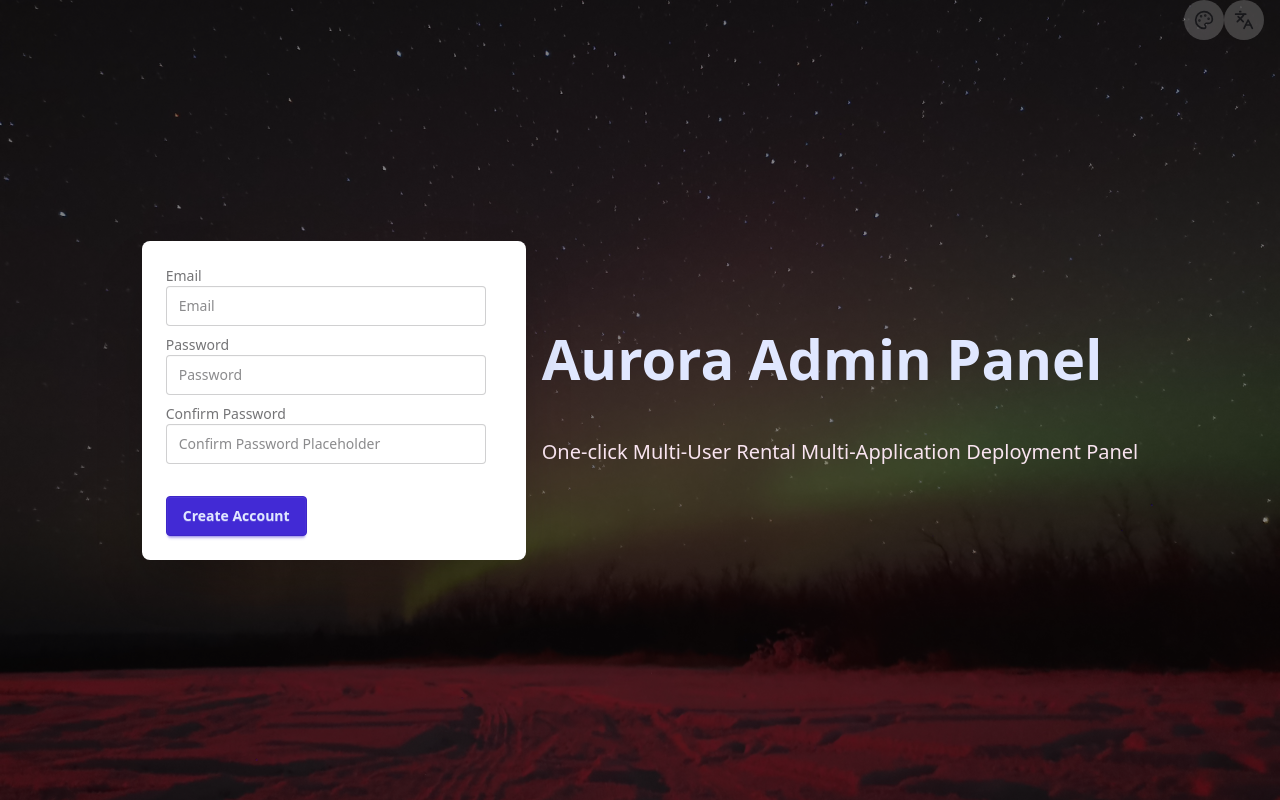
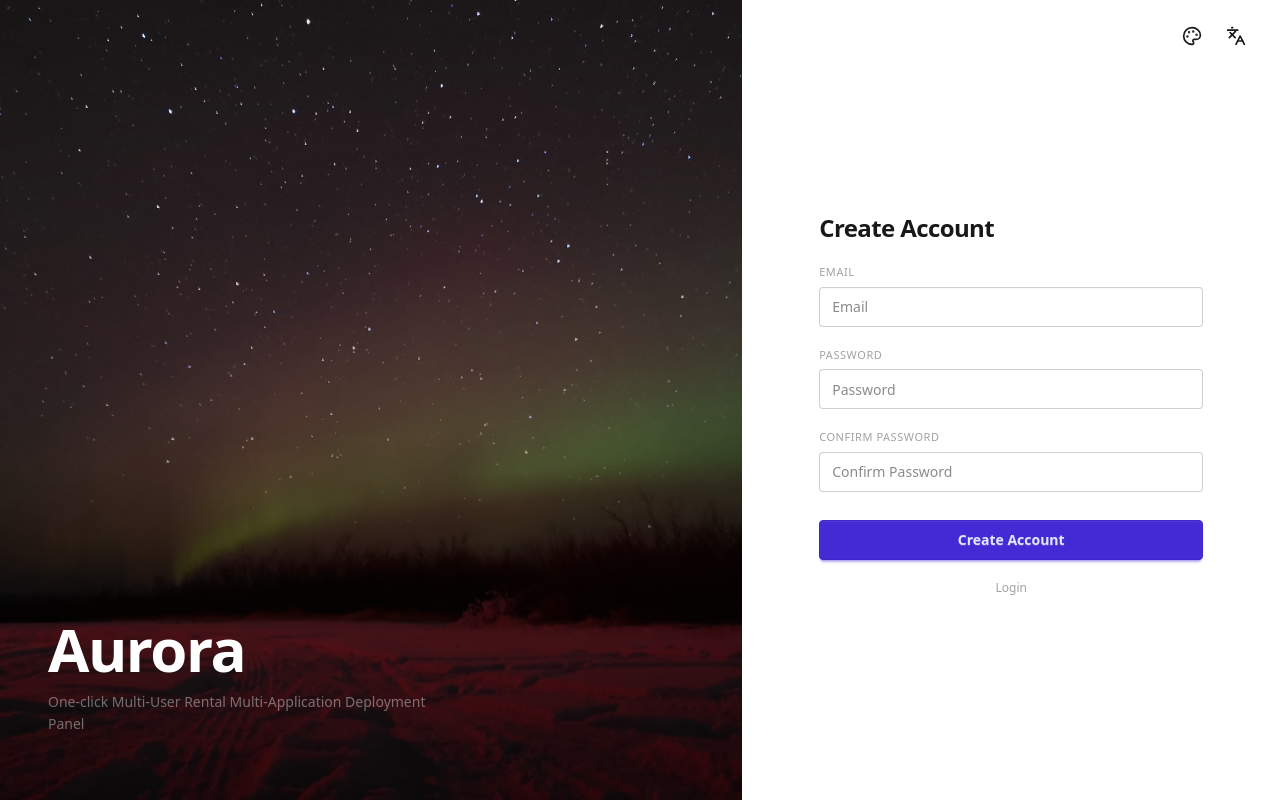
Before and after one commit to Aurora-Admin-Panel/frontend, a React (Vite) app: page /create-account in a window 1280 px wide. Built offline with nearby package versions, Linux system fonts and the light colour scheme; what apollo-upload-client would draw is missing.

Commit message:
redesign: auth pages with split-panel layout
Login and create account pages use a full-height split layout with
aurora background on the left and form on the right. Cleaner form
styling, framer-motion entrance animations.

```diff
--- a/src/features/auth/CreateAccoount.jsx
+++ b/src/features/auth/CreateAccoount.jsx
@@ -1,30 +1,53 @@
 import { useTranslation } from 'react-i18next'
+import { motion } from 'framer-motion'
 import EmailPasswordForm from './EmailPasswordForm'
-import ThemeSwitch from '../theme/ThemeSwitch';
-import LanguageSwitch from '../i18n/LanguageSwitch';
+import ThemeSwitch from '../theme/ThemeSwitch'
+import LanguageSwitch from '../i18n/LanguageSwitch'
 
 const CreateAccount = () => {
   const { t } = useTranslation()
 
-  const style = {
-    backgroundImage: `url(/img/aurora.jpg)`,
-  }
+  return (
+    <div className="flex min-h-screen flex-col lg:flex-row">
+      {/* Atmosphere */}
+      <div
+        className="relative flex min-h-[30vh] items-end bg-cover bg-center lg:min-h-screen lg:w-[58%]"
+        style={{ backgroundImage: 'url(/img/aurora.jpg)' }}
+      >
+        <div className="absolute inset-0 bg-gradient-to-t from-black/70 via-black/30 to-transparent" />
+        <motion.div
+          initial={{ opacity: 0, y: 24 }}
+          animate={{ opacity: 1, y: 0 }}
+          transition={{ duration: 0.7, ease: [0.22, 1, 0.36, 1] }}
+          className="relative z-10 p-8 lg:p-12 lg:pb-16"
+        >
+          <h1 className="text-4xl font-black tracking-tight text-white lg:text-6xl">
+            Aurora
+          </h1>
+          <p className="mt-2 max-w-sm text-sm leading-relaxed text-white/40 lg:mt-3">
+            {t("One-click Multi-User Rental Multi-Application Deployment Panel")}
+          </p>
+        </motion.div>
+      </div>
 
-  return (
-    <div className="hero min-h-screen bg-base-200" style={style}>
-            <div className='absolute top-0 right-0 h-12 w-24'>
-        <ThemeSwitch />
-        <LanguageSwitch />
-      </div>
-      <div className="hero-overlay bg-opacity-20"></div>
-      <div className="hero-content flex-col md:flex-row-reverse w-full">
-        <article className="prose md:prose-xl text-center md:text-left min-w-max">
-          <h1 className="text-primary-content">{t("Aurora Admin Panel")}</h1>
-          <p className="py-0 text-secondary-content">{t("One-click Multi-User Rental Multi-Application Deployment Panel")}</p>
-        </article>
-        <EmailPasswordForm create />
+      {/* Form surface */}
+      <div className="relative flex flex-1 flex-col bg-base-100 lg:w-[42%]">
+        <div className="flex items-center justify-end gap-1 px-6 pt-4">
+          <ThemeSwitch />
+          <LanguageSwitch />
+        </div>
+
+        <motion.div
+          initial={{ opacity: 0 }}
+          animate={{ opacity: 1 }}
+          transition={{ duration: 0.5, delay: 0.3 }}
+          className="flex flex-1 items-center justify-center px-8 pb-12 lg:px-12"
+        >
+          <EmailPasswordForm create />
+        </motion.div>
       </div>
     </div>
   )
 }
+
 export default CreateAccount
--- a/src/features/auth/EmailPasswordForm.jsx
+++ b/src/features/auth/EmailPasswordForm.jsx
@@ -1,5 +1,5 @@
-import React, { useState, useMemo } from "react";
-import { Link, Navigate } from "react-router-dom";
+import React, { useState } from "react";
+import { Link } from "react-router-dom";
 import classNames from "classnames";
 import { useTranslation } from "react-i18next";
 import { useNotificationsReducer } from "../../atoms/notification";
@@ -16,24 +16,17 @@ const EmailPasswordForm = ({ create = false }) => {
   const [email, setEmail] = useState("");
   const [password, setPassword] = useState("");
   const [password2, setPassword2] = useState("");
-  const validEmail = () => {
-    return email === "" || validateEmail(email);
-  };
-  const validPassword = () => {
-    return (email === "" && password === "") || password.length >= 8;
-  };
-  const validPassword2 = () => {
-    return (
-      !create || (password === "" && password2 === "") || password2 === password
-    );
-  };
+
+  const validEmail = () => email === "" || validateEmail(email);
+  const validPassword = () => (email === "" && password === "") || password.length >= 8;
+  const validPassword2 = () =>
+    !create || (password === "" && password2 === "") || password2 === password;
   const inputStyle = (para, validPara) =>
     para.length > 0 ? (validPara() ? "input-success" : "input-error") : "";
 
   const submitForm = async (e) => {
     e.preventDefault();
     if (!(email.length > 0) || !(password.length > 0)) {
-      // TODO: set modal or error message.
       throw new Error("Email or password was not provided");
     }
     try {
@@ -46,7 +39,6 @@ const EmailPasswordForm = ({ create = false }) => {
       login(response.data)
       resetGraphQLLink()
     } catch (error) {
-      console.log(error)
       addNotification({
         title: t("Error"),
         body: error.message,
@@ -56,11 +48,14 @@ const EmailPasswordForm = ({ create = false }) => {
   };
 
   return (
-    <div className="card w-full max-w-sm flex-shrink-0 bg-base-100 shadow-2xl">
-      <form className="card-body" onSubmit={submitForm}>
-        <div className="form-control">
-          <label className="label">
-            <span className="label-text">{t("Email")}</span>
+    <form className="w-full max-w-sm space-y-5" onSubmit={submitForm}>
+      <h2 className="text-2xl font-bold tracking-tight">
+        {create ? t("Create Account") : t("Login")}
+      </h2>
+
+      <div>
+        <label className="mb-1.5 block text-[11px] font-medium uppercase tracking-wider opacity-40">
+          {t("Email")}
         </label>
         <input
           type="email"
@@ -68,15 +63,15 @@ const EmailPasswordForm = ({ create = false }) => {
           value={email}
           onChange={(e) => setEmail(e.target.value)}
           className={classNames(
-              "input",
-              "input-bordered",
+            "input input-bordered w-full",
             inputStyle(email, validEmail)
           )}
         />
       </div>
-        <div className="form-control">
-          <label className="label">
-            <span className="label-text">{t("Password")}</span>
+
+      <div>
+        <label className="mb-1.5 block text-[11px] font-medium uppercase tracking-wider opacity-40">
+          {t("Password")}
         </label>
         <input
           type="password"
@@ -84,54 +79,53 @@ const EmailPasswordForm = ({ create = false }) => {
           value={password}
           onChange={(e) => setPassword(e.target.value)}
           className={classNames(
-              "input",
-              "input-bordered",
+            "input input-bordered w-full",
             inputStyle(password, validPassword)
           )}
         />
       </div>
-        {create ? (
-          <div className="form-control">
-            <label className="label">
-              <span className="label-text">{t("Confirm Password")}</span>
+
+      {create && (
+        <div>
+          <label className="mb-1.5 block text-[11px] font-medium uppercase tracking-wider opacity-40">
+            {t("Confirm Password")}
           </label>
           <input
             type="password"
-              placeholder="Confirm Password Placeholder"
+            placeholder={t("Confirm Password Placeholder")}
             value={password2}
             onChange={(e) => setPassword2(e.target.value)}
             className={classNames(
-                "input",
-                "input-bordered",
+              "input input-bordered w-full",
               inputStyle(password2, validPassword2)
             )}
           />
         </div>
-        ) : null}
-        <div className="form-control mt-6">
+      )}
+
+      <div className="pt-2">
         <button
-            className={`btn btn-primary ${!validEmail() || !validPassword() || !validPassword2()
-                ? "btn-disabled"
-                : ""
-              }`}
+          className={classNames("btn btn-primary w-full", {
+            "btn-disabled": !validEmail() || !validPassword() || !validPassword2(),
+          })}
           type="submit"
-            onClick={submitForm}
         >
           {create ? t("Create Account") : t("Login")}
         </button>
-          {!create ? (
-            <label className="label">
-              <Link
-                to="/create-account"
-                className="link link-accent link-hover"
-              >
-                Create Account
+      </div>
+
+      <p className="text-center text-xs opacity-40">
+        {create ? (
+          <Link to="/login" className="link link-hover hover:opacity-70">
+            {t("Login")}
           </Link>
-            </label>
-          ) : null}
-        </div>
+        ) : (
+          <Link to="/create-account" className="link link-hover hover:opacity-70">
+            {t("Create Account")}
+          </Link>
+        )}
+      </p>
     </form>
-    </div>
   );
 };
 
--- a/src/features/auth/Login.jsx
+++ b/src/features/auth/Login.jsx
@@ -1,36 +1,58 @@
 import { Navigate } from 'react-router-dom'
 import { useTranslation } from 'react-i18next'
 import { useAtom } from 'jotai'
-import { authAtom } from "../../atoms/auth";
+import { motion } from 'framer-motion'
+import { authAtom } from "../../atoms/auth"
 import EmailPasswordForm from './EmailPasswordForm'
-import ThemeSwitch from '../theme/ThemeSwitch';
-import LanguageSwitch from '../i18n/LanguageSwitch';
+import ThemeSwitch from '../theme/ThemeSwitch'
+import LanguageSwitch from '../i18n/LanguageSwitch'
 
 const Login = () => {
   const { t } = useTranslation()
-  const [{ token }, _] = useAtom(authAtom)
+  const [{ token }] = useAtom(authAtom)
 
   if (token.length > 0) {
     return <Navigate to="/app/servers" />
   }
 
-  const style = {
-    // backgroundImage: `url(https://placeimg.com/1920/1080/any)`,
-    backgroundImage: `url(/img/aurora.jpg)`,
-  }
   return (
-    <div className="hero min-h-screen bg-base-200" style={style}>
-      <div className='absolute top-0 right-0 h-12 w-24'>
-        <ThemeSwitch />
-        <LanguageSwitch />
+    <div className="flex min-h-screen flex-col lg:flex-row">
+      {/* Atmosphere — aurora image with brand text anchored bottom-left */}
+      <div
+        className="relative flex min-h-[30vh] items-end bg-cover bg-center lg:min-h-screen lg:w-[58%]"
+        style={{ backgroundImage: 'url(/img/aurora.jpg)' }}
+      >
+        <div className="absolute inset-0 bg-gradient-to-t from-black/70 via-black/30 to-transparent" />
+        <motion.div
+          initial={{ opacity: 0, y: 24 }}
+          animate={{ opacity: 1, y: 0 }}
+          transition={{ duration: 0.7, ease: [0.22, 1, 0.36, 1] }}
+          className="relative z-10 p-8 lg:p-12 lg:pb-16"
+        >
+          <h1 className="text-4xl font-black tracking-tight text-white lg:text-6xl">
+            Aurora
+          </h1>
+          <p className="mt-2 max-w-sm text-sm leading-relaxed text-white/40 lg:mt-3">
+            {t("One-click Multi-User Rental Multi-Application Deployment Panel")}
+          </p>
+        </motion.div>
       </div>
-      <div className="hero-overlay bg-opacity-20"></div>
-      <div className="hero-content flex-col space-y-8 lg:flex-row-reverse lg:space-x-4 w-full">
-        <article className="prose lg:prose-xl text-center lg:text-left min-w-max rounded-box bg-base-100/10 px-10 py-10">
-          <h1 className="text-primary-content">{t("Aurora Admin Panel")}</h1>
-          <p className="py-0 text-secondary-content">{t("One-click Multi-User Rental Multi-Application Deployment Panel")}</p>
-        </article>
-        <EmailPasswordForm />
+
+      {/* Form surface */}
+      <div className="relative flex flex-1 flex-col bg-base-100 lg:w-[42%]">
+        <div className="flex items-center justify-end gap-1 px-6 pt-4">
+          <ThemeSwitch />
+          <LanguageSwitch />
+        </div>
+
+        <motion.div
+          initial={{ opacity: 0 }}
+          animate={{ opacity: 1 }}
+          transition={{ duration: 0.5, delay: 0.3 }}
+          className="flex flex-1 items-center justify-center px-8 pb-12 lg:px-12"
+        >
+          <EmailPasswordForm />
+        </motion.div>
       </div>
     </div>
   )
```
Lines whose indentation alone changed are shown as unchanged.
